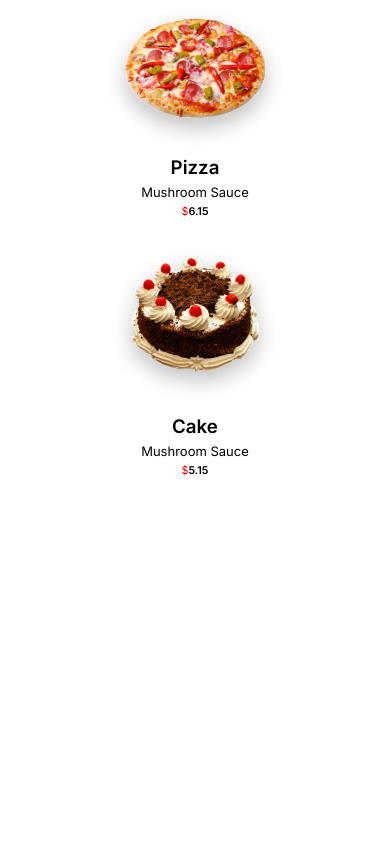
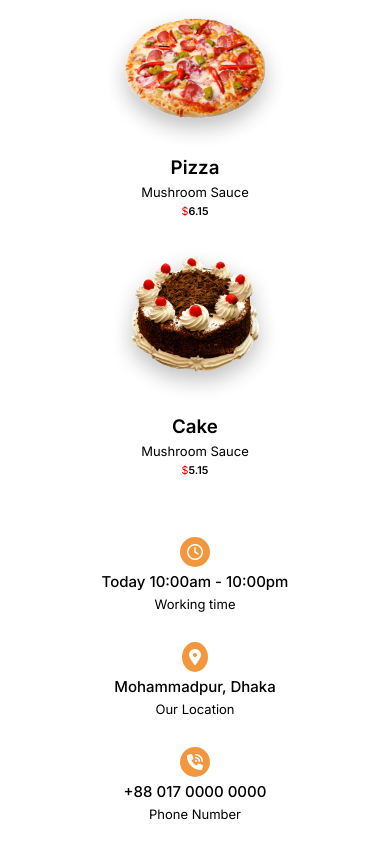
Before and after one commit to ummesalma303/food-lover, a plain HTML site: page index.html in a window 390 px wide. Shown: the part 892-1750 px from the top of the page. Before the commit the page ends 1369 px from the top, so only its background shows below. Drawn offline with Linux system fonts and the light colour scheme.

Commit message:
complete one section

```diff
--- a/assets/CSS/responsive.css
+++ b/assets/CSS/responsive.css
@@ -45,6 +45,18 @@
     column-gap: 0;
     row-gap: 20px;
 }
+/* content section start */
+.contac-section{
+    margin: 60px auto;
+}
+.contac-parent{
+    display: grid;
+    grid-template-columns: repeat(1,1fr);
+    justify-content: center;
+    gap: 30px;
+    width: 90%;
+    text-align: center;
+}
 }
 @media screen and (min-width:577px) and (max-width:768px){
  /* header content */
@@ -78,6 +90,18 @@
 .image-items img{
     width: 50%;
 }
+/* content section start */
+.contac-section{
+    margin: 60px auto;
+}
+.contac-parent{
+    display: grid;
+    grid-template-columns: repeat(2,1fr);
+    justify-content: center;
+    gap: 30px;
+    width: 90%;
+    text-align: center;
+}
 }
 @media screen and (min-width:769px) and (max-width:992px){
   /* header content */
@@ -109,6 +133,18 @@
 }
 .image-items img{
     width: 80%;
+}
+/* content section start */
+.contac-section{
+    margin: 60px auto;
+}
+.contac-parent{
+    display: grid;
+    grid-template-columns: repeat(3,1fr);
+    justify-content: center;
+    gap: 30px;
+    width: 90%;
+    text-align: center;
 }
 }
 @media screen and (min-width:993px) and (max-width:1200px){
@@ -142,4 +178,16 @@
 .image-items img{
     width: 80%;
 }
+/* content section start */
+.contac-section{
+    margin: 60px auto;
 }
+.contac-parent{
+    display: grid;
+    grid-template-columns: repeat(3,1fr);
+    justify-content: center;
+    gap: 30px;
+    width: 90%;
+    text-align: center;
+}
+}
--- a/assets/CSS/style.css
+++ b/assets/CSS/style.css
@@ -5,15 +5,12 @@
     font-family: "Inter", sans-serif;
     font-weight: 400;
 }
-header{
-    height: 100vh;
-}
 nav{
     display: flex;
     align-items: center;
     justify-content: space-between;
-    padding: 5px 40px;
-    background-color: rgba(11, 63, 109, 0.274);
+    padding: 5px 50px;
+    /* background-color: rgba(11, 63, 109, 0.274); */
 }
 .logo img{
     width: 80px;
@@ -51,7 +48,7 @@ nav ul{
     display: flex;
     align-items: center;
     justify-content: space-between;
-    width: 1260px;
+    width: 1240px;
     margin: 40px auto 0 auto;
 }
 /* left side content */
@@ -138,3 +135,33 @@ nav ul{
 .img-txt-items span{
     color: red;
 }
+/* content section start */
+.contac-section{
+    margin: 60px auto;
+}
+.contac-parent{
+    display: grid;
+    grid-template-columns: repeat(3,1fr);
+    justify-content: center;
+    gap: 30px;
+    width: 1240px;
+    margin: 0 auto;
+    /* background-color: #EFA964; */
+    text-align: center;
+}
+/* card-1 */
+.contact-card i{
+    background-color: #F2973D;
+    color: #fff;
+    padding: 7px;
+    font-size: 16px;
+    border-radius: 50%;
+}
+.contact-card h3{
+    font-size: 15px;
+    font-weight: 500;
+    padding: 5px 0;
+}
+.contact-card h5{
+    font-size: 13px;
+}
--- a/index.html
+++ b/index.html
@@ -106,5 +106,31 @@
             </div>
          </div>
     </header>
+    <!-- main section start  -->
+    <main>
+        <!-- content section start -->
+         <section class="contac-section">
+            <div class="contac-parent">
+                <!-- card-1 -->
+                <div class="contact-card">
+                    <i class="fa-regular fa-clock"></i>
+                    <h3>Today 10:00am - 10:00pm</h3>
+                    <h5>Working time</h5>
+                </div>
+                <!-- card-2 -->
+                <div class="contact-card">
+                    <i class="fa-solid fa-location-dot"></i>
+                    <h3>Mohammadpur, Dhaka</h3>
+                    <h5>Our Location</h5>
+                </div>
+                <!-- card-3 -->
+                <div class="contact-card">
+                    <i class="fa-solid fa-phone-volume"></i>
+                    <h3>+88 017 0000 0000</h3>
+                    <h5>Phone Number</h5>
+                </div>
+            </div>
+         </section>
+    </main>
 </body>
 </html>
```
